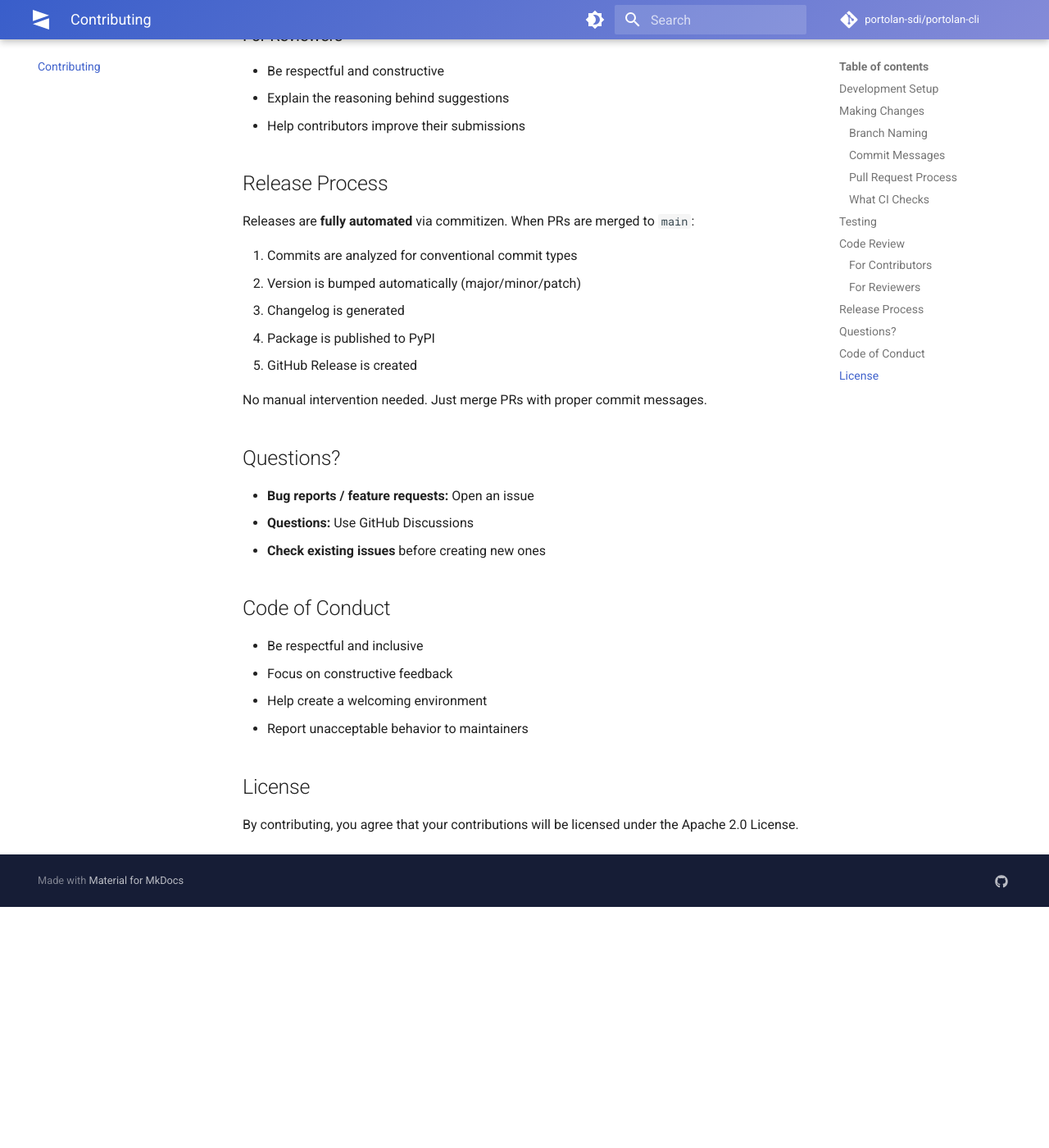
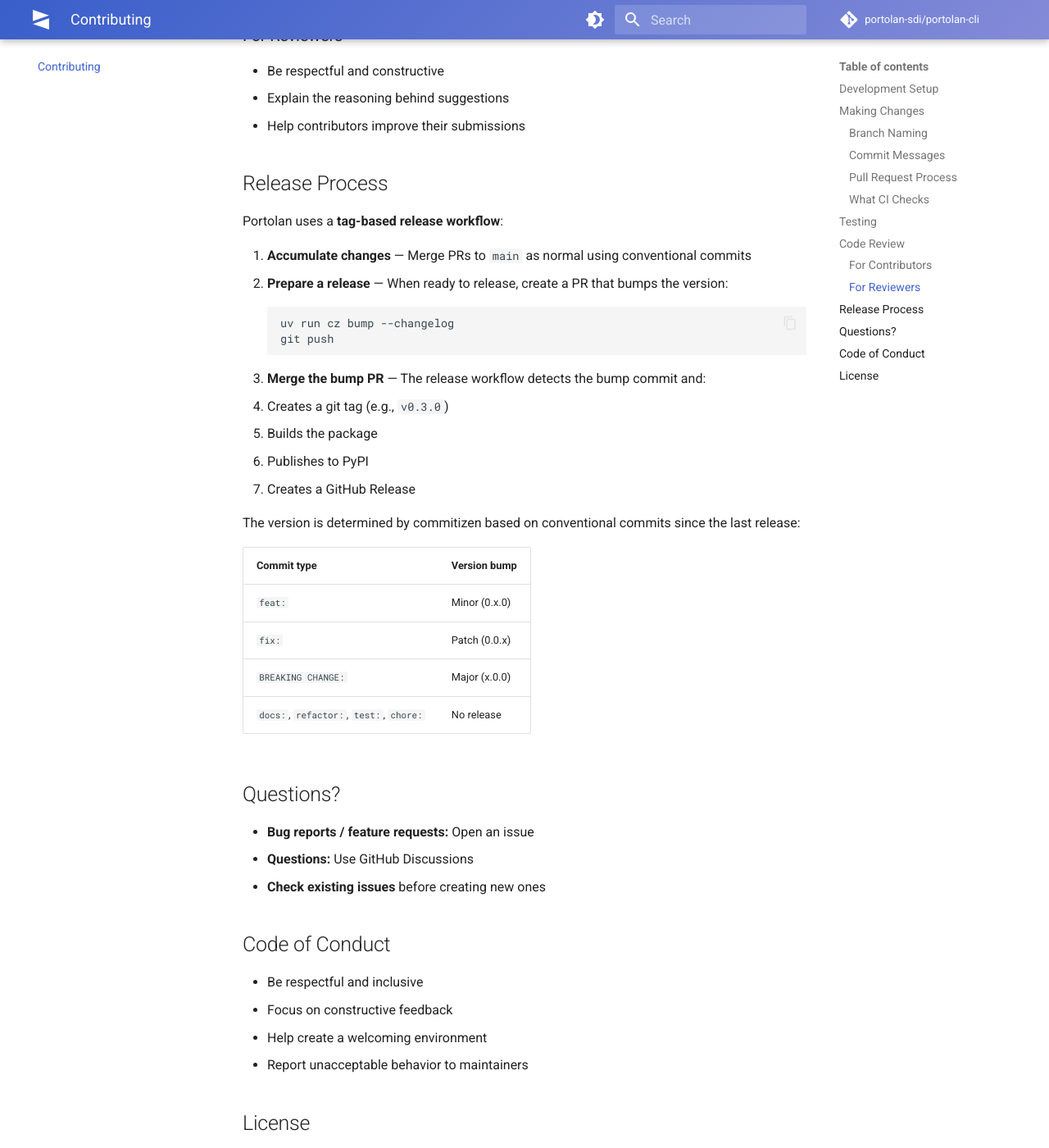
Before and after one commit to portolan-sdi/portolan-cli, an MkDocs documentation site: the page built from docs/contributing.md, in a window 1280 px wide and 1400 px high, scrolled down 3166 px. Shown: the whole window at 82% size. Built offline with MkDocs 1.6.1 and Material for MkDocs 9.7.7, drawn with Linux system fonts in a browser that asks for light colours; comment, search, counter and statistics services are not loaded; before the commit the page ends 4272 px from its top, so only the background shows below that.

Commit message:
fix(ci): repair failing workflows with tag-based releases and placeholder tests (#22)
* docs: add CI workflow fixes design document

Documents the plan to fix four failing CI workflows:
- Tag-based release strategy (respects branch protection)
- Mutmut config via pyproject.toml (API changed in 3.x)
- Placeholder benchmark and network tests

Co-Authored-By: Claude Opus 4.5 <noreply@anthropic.com>

* fix(ci): repair failing workflows with tag-based releases and placeholder tests

- release.yml: Switch to tag-based release (detects bump commits, creates tags)
  Fixes protected branch push failure - no PAT needed
- nightly.yml: Remove deprecated --paths-to-mutate flag (mutmut 3.x API change)
- pyproject.toml: Add [tool.mutmut] config with correct pytest_add_cli_args_test_selection
- ci.yml: Add workflow_dispatch for manual triggering
- Add benchmark placeholder test (Catalog.init performance baseline)
- Add network placeholder test (PyPI connectivity check)
- Update docs/contributing.md and CLAUDE.md with new release process

Closes issues with:
- Release workflow failing on protected branch push
- Mutation testing failing with --paths-to-mutate error
- Benchmark job failing with exit code 5 (no tests)
- Network job failing with exit code 5 (no tests)

Co-Authored-By: Claude Opus 4.5 <noreply@anthropic.com>

---------

Co-authored-by: Claude Opus 4.5 <noreply@anthropic.com>

````diff
--- a/docs/contributing.md
+++ b/docs/contributing.md
@@ -133,15 +133,28 @@ uv run pytest --cov=portolan_cli --cov-report=html
 
 ## Release Process
 
-Releases are **fully automated** via commitizen. When PRs are merged to `main`:
+Portolan uses a **tag-based release workflow**:
 
-1. Commits are analyzed for conventional commit types
-2. Version is bumped automatically (major/minor/patch)
-3. Changelog is generated
-4. Package is published to PyPI
-5. GitHub Release is created
+1. **Accumulate changes** — Merge PRs to `main` as normal using conventional commits
+2. **Prepare a release** — When ready to release, create a PR that bumps the version:
+   ```bash
+   uv run cz bump --changelog
+   git push
+   ```
+3. **Merge the bump PR** — The release workflow detects the bump commit and:
+   - Creates a git tag (e.g., `v0.3.0`)
+   - Builds the package
+   - Publishes to PyPI
+   - Creates a GitHub Release
 
-No manual intervention needed. Just merge PRs with proper commit messages.
+The version is determined by commitizen based on conventional commits since the last release:
+
+| Commit type | Version bump |
+|-------------|--------------|
+| `feat:` | Minor (0.x.0) |
+| `fix:` | Patch (0.0.x) |
+| `BREAKING CHANGE:` | Major (x.0.0) |
+| `docs:`, `refactor:`, `test:`, `chore:` | No release |
 
 ## Questions?
 
--- a/pyproject.toml
+++ b/pyproject.toml
@@ -164,3 +164,9 @@ min_confidence = 80
 paths = ["portolan_cli", "tests"]
 sort_by_size = true
 verbose = false
+
+# ---------- mutation testing ----------
+
+[tool.mutmut]
+paths_to_mutate = ["portolan_cli/"]
+pytest_add_cli_args_test_selection = ["tests/"]
````
Also changed, not shown: CLAUDE.md (+13 -6 lines), docs/plans/2025-02-06-ci-workflow-fixes-design.md (added, +116 -0 lines), 8 other files.
